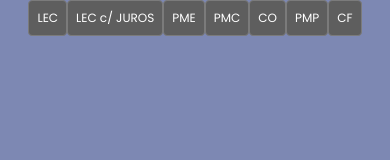
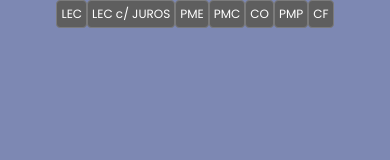
Before and after one commit to matheuszufi/calculadoraAdmFinanceira, a plain HTML site: page index.html in a window 390 px wide. Drawn offline with Linux system fonts and the light colour scheme.

Commit message:
1.1.11.22

```diff
--- a/index.html
+++ b/index.html
@@ -110,7 +110,7 @@
         @media only screen and (max-width: 600px) {
             #div-lista li {
                 margin: 0px;
-                padding: 8px;
+                padding: 4px;
                 font-size: 12px;
                 font-weight: 400;
             }
```
